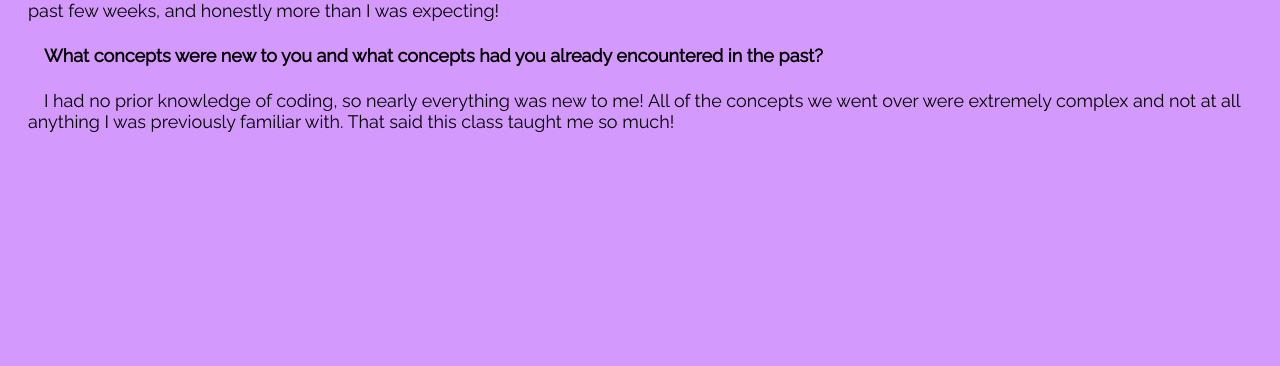
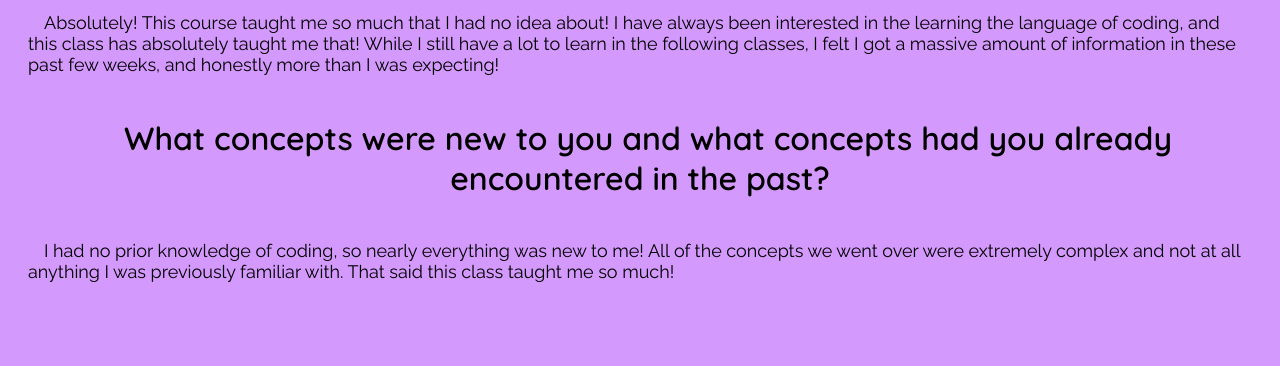
Before and after one commit to Starfox505/Assignment09, a plain HTML site: page index.html in a window 1280 px wide. Shown: the part 434-800 px from the top of the page. Drawn offline with Linux system fonts and the light colour scheme.

Commit message:
Update style.css
Fixed styling

```diff
--- a/style.css
+++ b/style.css
@@ -9,7 +9,7 @@ body {
     margin-right: 1.75rem;
 }
 
-h1 {
+h1, h2, h3, h4 {
     font-size: 2rem;
     text-align: center;
     font-family: 'Quicksand', sans-serif;
```
